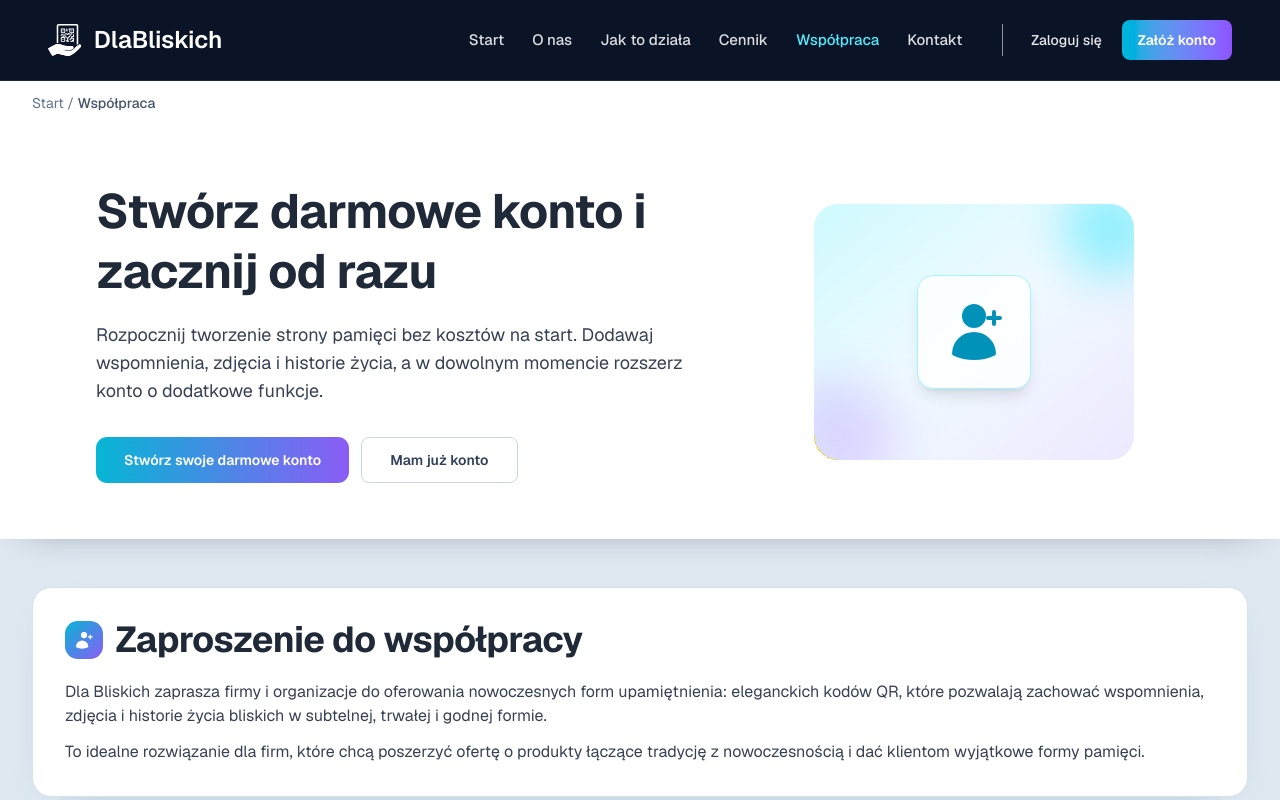
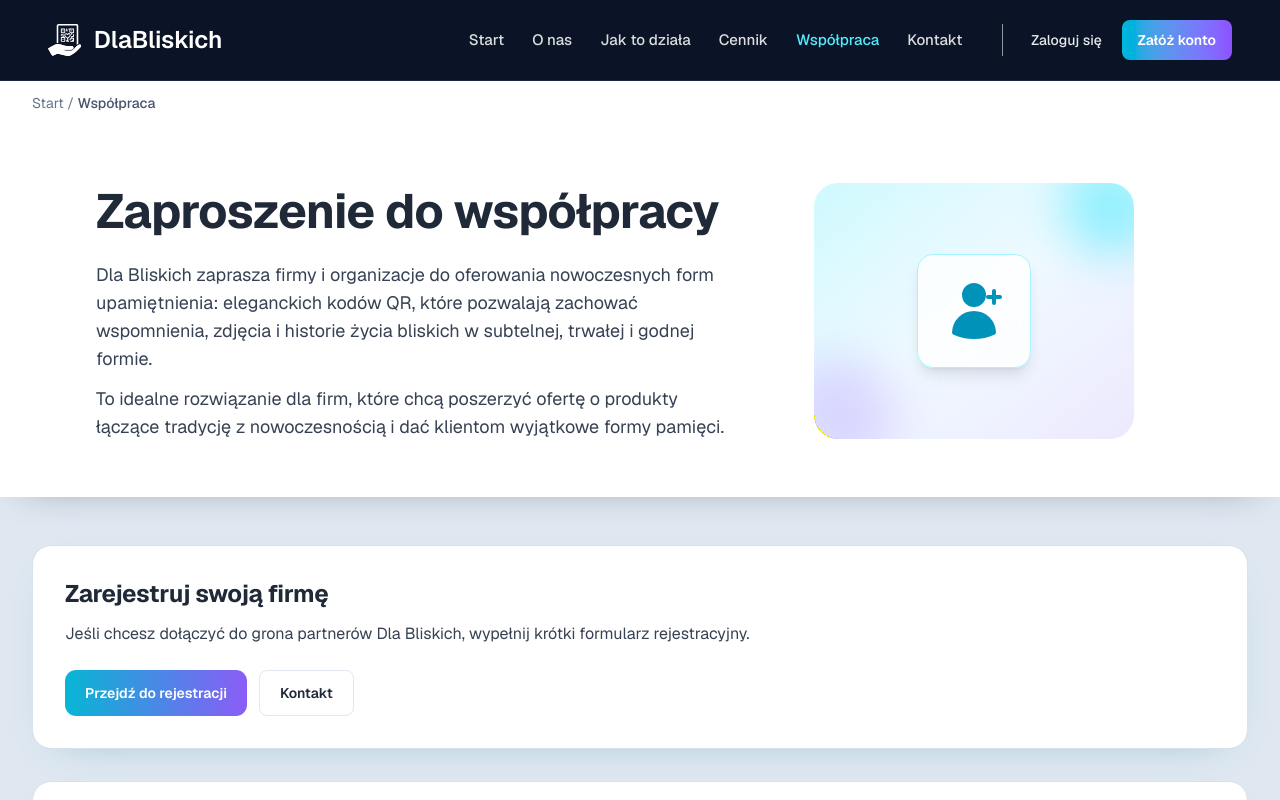
Before and after one commit to Marcinr1984/strona-informacyjna, a Next.js app: page /wspolpraca in a window 1280 px wide. Shown: the top 800 px of the page. Built offline with nearby package versions, Linux system fonts and the light colour scheme.

Commit message:
Przeniesienie tresci zaproszenia do sekcji promo na Wspolpraca

```diff
--- a/app/wspolpraca/page.tsx
+++ b/app/wspolpraca/page.tsx
@@ -4,26 +4,6 @@ export default function WspolpracaPage() {
   return (
     <main className="page-shell max-w-5xl">
       <section className="panel p-8">
-        <div className="flex items-center gap-3">
-          <div className="icon-chip">
-            <svg xmlns="http://www.w3.org/2000/svg" viewBox="0 0 24 24" fill="currentColor" className="h-5 w-5">
-              <path fillRule="evenodd" d="M8.25 6a3.75 3.75 0 1 1 7.5 0 3.75 3.75 0 0 1-7.5 0ZM2.25 20.105a7.5 7.5 0 0 1 15 0 .75.75 0 0 1-.437.695A18.683 18.683 0 0 1 9.75 22.5 18.683 18.683 0 0 1 2.687 20.8a.75.75 0 0 1-.437-.695ZM16.5 8.25a.75.75 0 0 1 .75-.75h1.5V6a.75.75 0 0 1 1.5 0v1.5h1.5a.75.75 0 0 1 0 1.5h-1.5v1.5a.75.75 0 0 1-1.5 0V9h-1.5a.75.75 0 0 1-.75-.75Z" clipRule="evenodd"/>
-            </svg>
-          </div>
-          <h1 className="section-title text-4xl">Zaproszenie do współpracy</h1>
-        </div>
-        <p className="mt-5 text-gray-700">
-          Dla Bliskich zaprasza firmy i organizacje do oferowania nowoczesnych form
-          upamiętnienia: eleganckich kodów QR, które pozwalają zachować wspomnienia,
-          zdjęcia i historie życia bliskich w subtelnej, trwałej i godnej formie.
-        </p>
-        <p className="mt-3 text-gray-700">
-          To idealne rozwiązanie dla firm, które chcą poszerzyć ofertę o produkty łączące
-          tradycję z nowoczesnością i dać klientom wyjątkowe formy pamięci.
-        </p>
-      </section>
-
-      <section className="panel mt-8 p-8">
         <h2 className="section-title text-2xl">Zarejestruj swoją firmę</h2>
         <p className="mt-3 text-gray-700">
           Jeśli chcesz dołączyć do grona partnerów Dla Bliskich, wypełnij krótki formularz
--- a/components/SubpagePromo.tsx
+++ b/components/SubpagePromo.tsx
@@ -30,6 +30,7 @@ export default function SubpagePromo() {
     return null
   }
   const isKontakt = pathname === '/kontakt'
+  const isWspolpraca = pathname === '/wspolpraca'
 
   return (
     <section className="relative left-1/2 right-1/2 mb-10 w-screen -translate-x-1/2 bg-white py-12 shadow-[0_14px_35px_-26px_rgba(15,23,42,0.45)] sm:mb-12 sm:py-14">
@@ -42,6 +43,21 @@ export default function SubpagePromo() {
                 <p className="mt-5 max-w-2xl text-lg text-gray-700">
                   Napisz do nas, jeśli chcesz uruchomić stronę pamięci, zapytać o materiały
                   graweru albo współpracę. Odpowiadamy możliwie szybko.
+                </p>
+              </>
+            ) : isWspolpraca ? (
+              <>
+                <h1 className="section-title text-4xl leading-tight sm:text-5xl">
+                  Zaproszenie do współpracy
+                </h1>
+                <p className="mt-5 max-w-2xl text-lg text-gray-700">
+                  Dla Bliskich zaprasza firmy i organizacje do oferowania nowoczesnych form
+                  upamiętnienia: eleganckich kodów QR, które pozwalają zachować wspomnienia,
+                  zdjęcia i historie życia bliskich w subtelnej, trwałej i godnej formie.
+                </p>
+                <p className="mt-3 max-w-2xl text-lg text-gray-700">
+                  To idealne rozwiązanie dla firm, które chcą poszerzyć ofertę o produkty
+                  łączące tradycję z nowoczesnością i dać klientom wyjątkowe formy pamięci.
                 </p>
               </>
             ) : (
```
